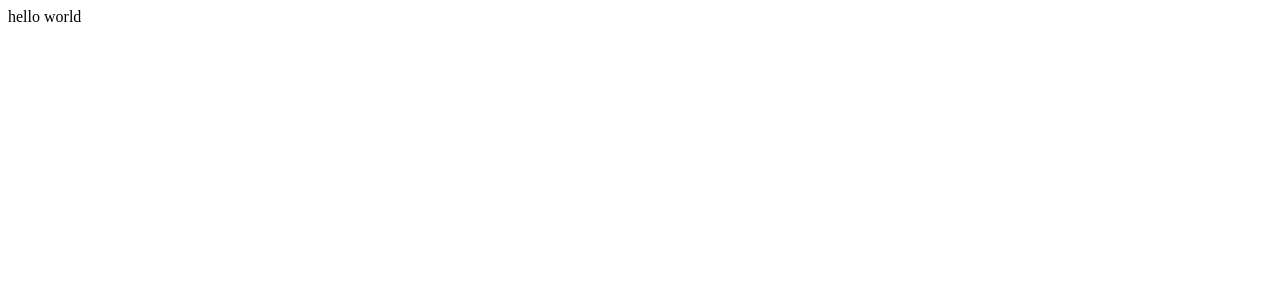
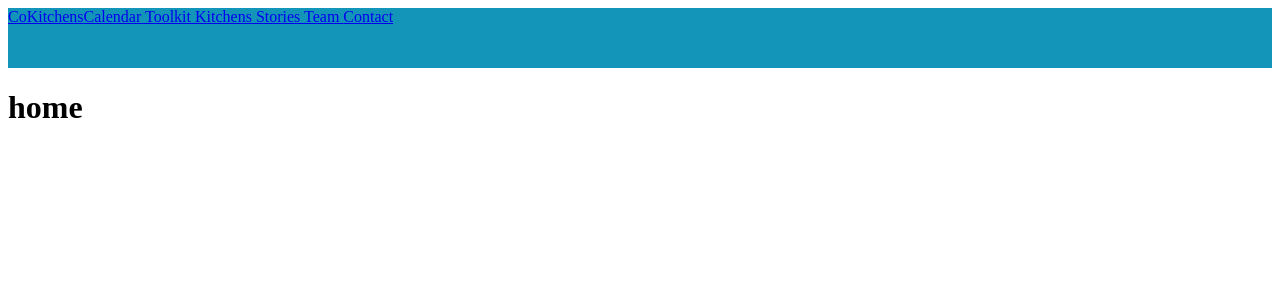
Before and after one commit to Vadlusk/CoKitchensFrontend, a React (Create React App) app: page / in a window 1280 px wide. Shown: the top 300 px of the page. Built offline with nearby package versions, Linux system fonts and the light colour scheme.

Commit message:
Add router and fetch team members.

```diff
--- a/src/App.js
+++ b/src/App.js
@@ -1,10 +1,9 @@
 import React from 'react'
 
-const App = () => {
-  return (
-    <div>hello world
-    </div>
-  )
-}
+import Router from './router'
+
+const App = () => (
+  <Router />
+)
 
 export default App
--- /dev/null
+++ b/src/components/Navbar/index.jsx
@@ -0,0 +1,31 @@
+import React from 'react'
+import styled from 'styled-components'
+
+import { color } from '../../styles/colors'
+
+const Navbar = () => (
+  <S.Navbar>
+    <S.Brandname href="/">CoKitchens</S.Brandname>
+
+    <S.Link href="/calendar">Calendar</S.Link>
+    <S.Link href="/toolkit"> Toolkit </S.Link>
+    <S.Link href="/kitchens">Kitchens</S.Link>
+    <S.Link href="/stories"> Stories </S.Link>
+    <S.Link href="/team">    Team    </S.Link>
+    <S.Link href="/contact"> Contact </S.Link>
+  </S.Navbar>
+)
+
+export default Navbar
+
+const S = {
+  Navbar: styled.div`
+    height: 60px;
+    width: 100%;
+    background: ${color('navbarBackground')};
+  `,
+  Brandname: styled.a`
+  `,
+  Link: styled.a`
+  `
+}
--- /dev/null
+++ b/src/hooks/useTeamMembers.js
@@ -0,0 +1,23 @@
+import { useState, useEffect } from 'react'
+
+import { getTeamMembers } from '../services'
+
+const useTeamMembers = () => {
+  const [teamMembers, setTeamMembers] = useState({
+    leadership: [],
+    advisors: [],
+    communityRegenerators: []
+  })
+  const [areTeamMembersLoaded, setAreTeamMembersLoaded] = useState(false)
+
+  useEffect(async () => {
+    const rawTeamMembers = await getTeamMembers()
+
+    setTeamMembers(rawTeamMembers)
+    setAreTeamMembersLoaded(true)
+  }, [])
+
+  return { teamMembers, areTeamMembersLoaded }
+}
+
+export default useTeamMembers
--- /dev/null
+++ b/src/pages/Home/index.jsx
@@ -0,0 +1,7 @@
+import React from 'react'
+
+const Home = () => (
+  <h1>home</h1>
+)
+
+export default Home
--- /dev/null
+++ b/src/pages/Team/index.jsx
@@ -0,0 +1,19 @@
+import React from 'react'
+
+import useTeamMembers from '../../hooks/useTeamMembers'
+
+const Team = () => {
+  const { teamMembers } = useTeamMembers()
+
+  return (
+    <>
+    <h1>team</h1>
+
+    {teamMembers.leadership.forEach(leader => <div>Leader</div>)}
+    {teamMembers.advisors.forEach(advisor => <div>Advisor</div>)}
+    {teamMembers.communityRegenerators.forEach(regenerator => <div>Regenerator</div>)}
+    </>
+  )
+}
+
+export default Team
--- /dev/null
+++ b/src/router.jsx
@@ -0,0 +1,18 @@
+import React from 'react'
+import { BrowserRouter as Router, Route } from 'react-router-dom'
+
+import Navbar from './components/Navbar'
+
+import Home from './pages/Home'
+import Team from './pages/Team'
+
+const AppRouter = () => (
+  <Router>
+    <Navbar />
+
+    <Route path="/" exact><Home /></Route>
+    <Route path="/team">  <Team /></Route>
+  </Router>
+)
+
+export default AppRouter
--- /dev/null
+++ b/src/services/api.js
@@ -0,0 +1,17 @@
+import config from './config'
+
+const fetchAPI = (path, method = 'GET', payload = null) => {
+  const body = payload ? JSON.stringify(payload) : null
+
+  return fetch(`${config.url}${path}`, {
+    method,
+    headers: {
+      'Content-Type': 'application/json',
+      Accept: 'application/json'
+    },
+    body
+  })
+    .then(response => response.json())
+}
+
+export default fetchAPI
--- /dev/null
+++ b/src/services/config.js
@@ -0,0 +1,4 @@
+export default {
+  apiKey: 'secret_id_you_dont_know',
+  url: 'https://cokitchens.herokuapp.com/api/v1'
+}
--- /dev/null
+++ b/src/services/index.js
@@ -0,0 +1,3 @@
+import fetchAPI from './api'
+
+export const getTeamMembers = () => fetchAPI('/team_members')
--- a/src/styles/colors.js
+++ b/src/styles/colors.js
@@ -1,12 +1,13 @@
 /* eslint-disable key-spacing */
 
 const palette = {
-  white: '#FFFFFF'
+  white: '#FFFFFF',
+  blue: '#1395BA'
 }
 
 const loadComponentColors = () => {
   return {
-    background: palette.white
+    navbarBackground: palette.blue
   }
 }
 
```
